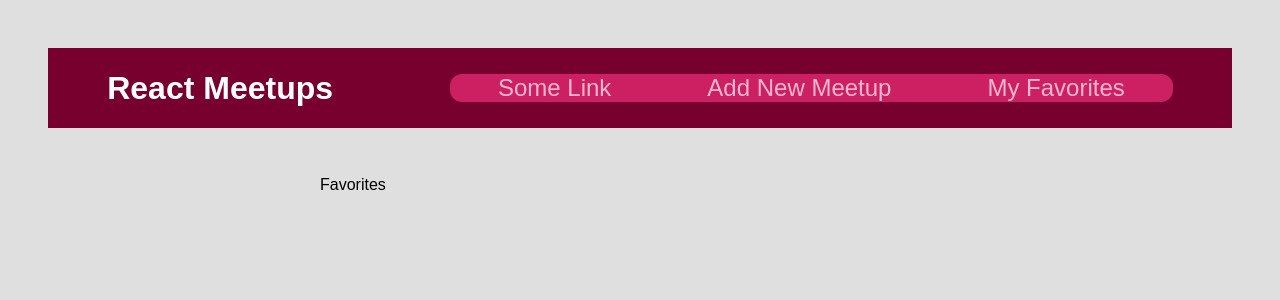
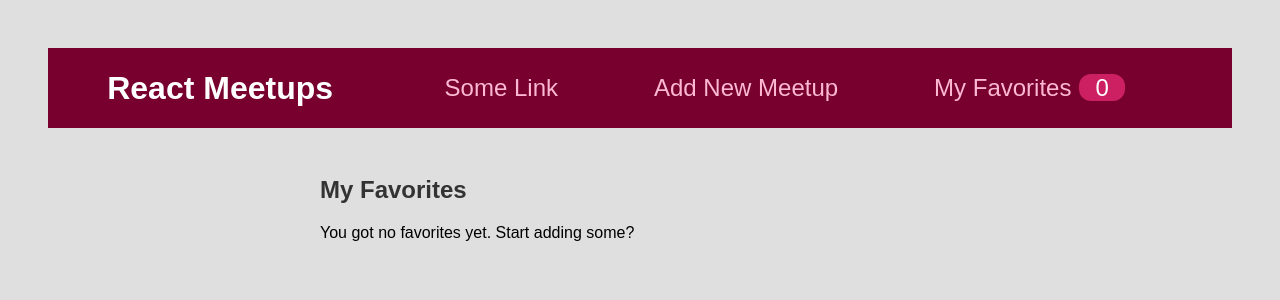
Before and after one commit to demaceo/parental-guidance, a React (Create React App) app: page /favorites in a window 1280 px wide. Shown: the top 300 px of the page. Built offline with nearby package versions, Linux system fonts and the light colour scheme.

Commit message:
import FavoritesContext

```diff
--- a/src/components/layout/MainNavigation.js
+++ b/src/components/layout/MainNavigation.js
@@ -1,13 +1,15 @@
 import { Link } from "react-router-dom";
-import React from "react";
+import React, { useContext } from "react";
 import "./MainNavigation.css";
+import FavoritesContext from "../../store/favorites-context";
 
 function MainNavigation() {
+  const favoritesCtx = useContext(FavoritesContext);
   return (
     <header className="header">
       <div className="logo">React Meetups</div>
       <nav>
-        <ul className="badge">
+        <ul>
           <li>
             <Link to="/">Some Link</Link>
           </li>
@@ -15,7 +17,10 @@
             <Link to="/new-meetup">Add New Meetup</Link>
           </li>
           <li>
-            <Link to="/favorites">My Favorites</Link>
+            <Link to="/favorites">
+              My Favorites
+              <span className="badge">{favoritesCtx.totalFavorites}</span>
+            </Link>
           </li>
         </ul>
       </nav>
--- a/src/components/meetups/MeetupItem.js
+++ b/src/components/meetups/MeetupItem.js
@@ -1,8 +1,25 @@
 import "./MeetupItem.css";
-import React from "react";
+import React, { useContext } from "react";
 import Card from "../ui/Card";
+import FavoritesContext from "../../store/favorites-context";
 
 function MeetupItem(props) {
+  const favoritesCtx = useContext(FavoritesContext);
+  const itemIsFavorite = favoritesCtx.itemIsFavorite(props.id);
+
+  const toggleFavoriteStatusHandler = () => {
+    if (itemIsFavorite) {
+      favoritesCtx.removeFavorite(props.id);
+    } else {
+      favoritesCtx.addFavorite({
+        id: props.id,
+        title: props.title,
+        description: props.description,
+        image: props.image,
+        address: props.address,
+      });
+    }
+  };
   return (
     <li className="item">
       <Card>
@@ -15,7 +32,9 @@
           <p>{props.description}</p>
         </div>
         <div className="actions">
-          <button>To Favorites</button>
+          <button onClick={toggleFavoriteStatusHandler}>
+            {itemIsFavorite ? "Remove from Favorites" : "To Favorites"}
+          </button>
         </div>
       </Card>
     </li>
--- a/src/pages/Favorites.js
+++ b/src/pages/Favorites.js
@@ -1,7 +1,22 @@
-import React from "react";
+import React, { useContext } from "react";
+import FavoritesContext from "../store/favorites-context";
+import MeetupList from "../components/meetups/MeetupList";
 
 function FavoritesPage() {
-  return <div>Favorites</div>;
+  const favoritesCtx = useContext(FavoritesContext);
+  let content;
+
+  if (favoritesCtx.totalFavorites === 0) {
+    content = <p>You got no favorites yet. Start adding some?</p>;
+  } else {
+    content = <MeetupList meetups={favoritesCtx.favorites} />;
+  }
+  return (
+    <section>
+      <h1>My Favorites</h1>
+      {content}
+    </section>
+  );
 }
 
 export default FavoritesPage;
```
